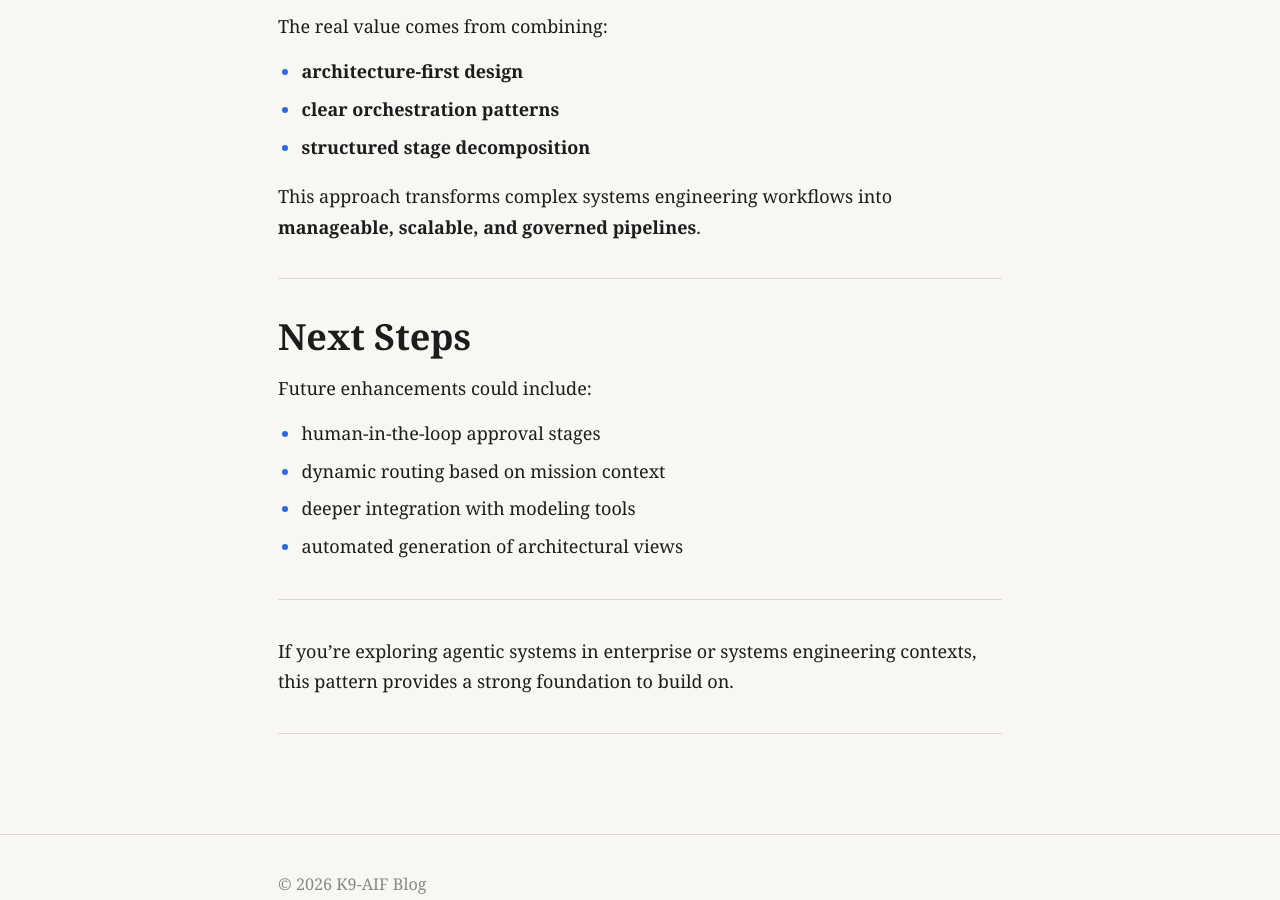
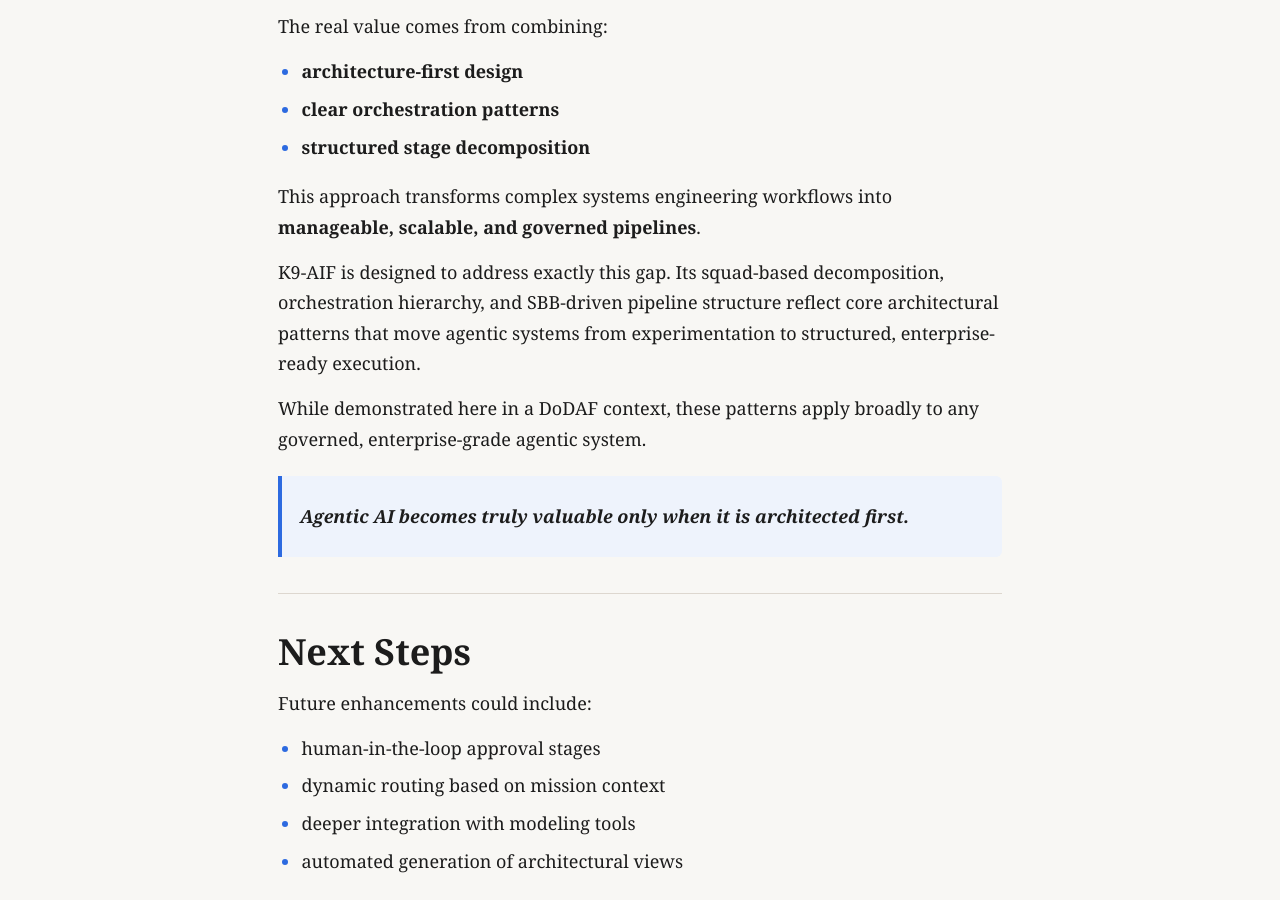
Before and after one commit to k9aif/k9-aif-blogs, a Jekyll site: the page built from _posts/2026-04-21-multi-agent-dodaf-pipeline-crewai.md, in a window 1280 px wide and 900 px high, scrolled down 6931 px. Built offline with Jekyll 4.4.1, drawn with Linux system fonts in a browser that asks for light colours; our own code applies the rules of GitHub Pages for plain Markdown files.

Commit message:
modified post

```diff
--- a/_posts/2026-04-21-multi-agent-dodaf-pipeline-crewai.md
+++ b/_posts/2026-04-21-multi-agent-dodaf-pipeline-crewai.md
@@ -1,10 +1,9 @@
 ---
-title: "Designing a Multi-Agent DoDAF 2.0 Pipeline with CrewAI"
+title: "A Multi-Agent DoDAF 2.0 Pipeline — An Architecture-First Approach"
 date: 2026-04-21
 author: Ravi Natarajan
 tags: [CrewAI, DoDAF, Agentic AI, Systems Engineering, Architecture, Neo4j]
 ---
-
 Modern systems engineering—especially under frameworks like DoDAF 2.0—requires processing large volumes of structured and unstructured inputs, generating multiple architectural views, and maintaining traceability across the entire lifecycle.
 
 Traditionally, this process is manual, time-consuming, and difficult to scale.
@@ -46,13 +45,13 @@
 → Specialized Agents
 → Outputs (ICD, OV, SV, PV)
 
-
 - **Orchestrator** coordinates execution
 - **Squads** represent logical stages
 - **Agents** perform specific tasks
 - **Outputs** are structured DoDAF artifacts
 
 ---
+
 # The 6-Stage DoDAF-SE Pipeline
 
 The pipeline is executed as a sequence of **stage-specific squads**, where each squad is responsible for a distinct architectural function aligned with DoDAF 2.0.
@@ -210,7 +209,14 @@
 - **clear orchestration patterns**
 - **structured stage decomposition**
 
-This approach transforms complex systems engineering workflows into **manageable, scalable, and governed pipelines**.
+This approach transforms complex systems engineering workflows into
+**manageable, scalable, and governed pipelines**.
+
+K9-AIF is designed to address exactly this gap. Its squad-based decomposition, orchestration hierarchy, and SBB-driven pipeline structure reflect core architectural patterns that move agentic systems from experimentation to structured, enterprise-ready execution.
+
+While demonstrated here in a DoDAF context, these patterns apply broadly to any governed, enterprise-grade agentic system.
+
+> **Agentic AI becomes truly valuable only when it is architected first.**
 
 ---
 
```
Also changed, not shown: 1 other file.
